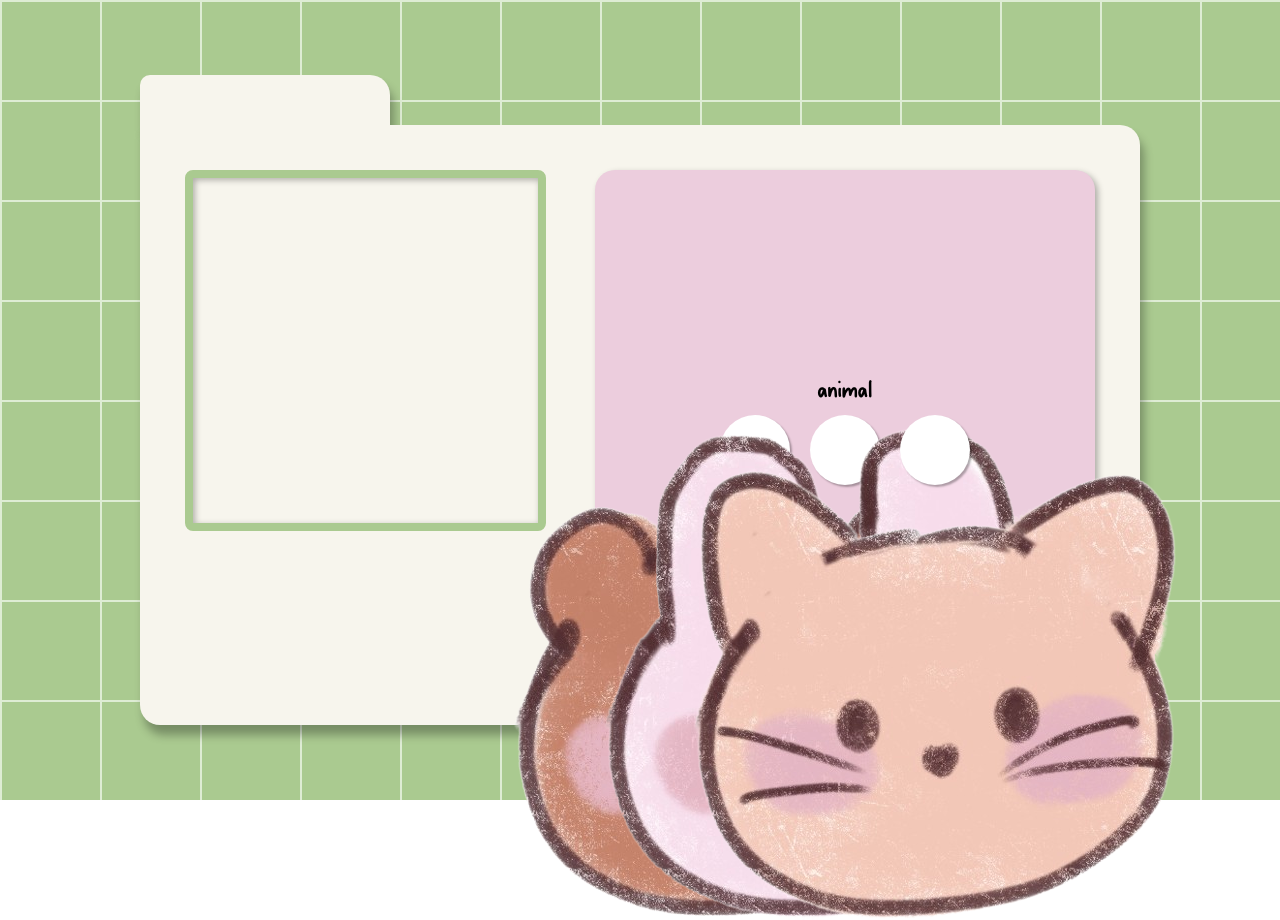
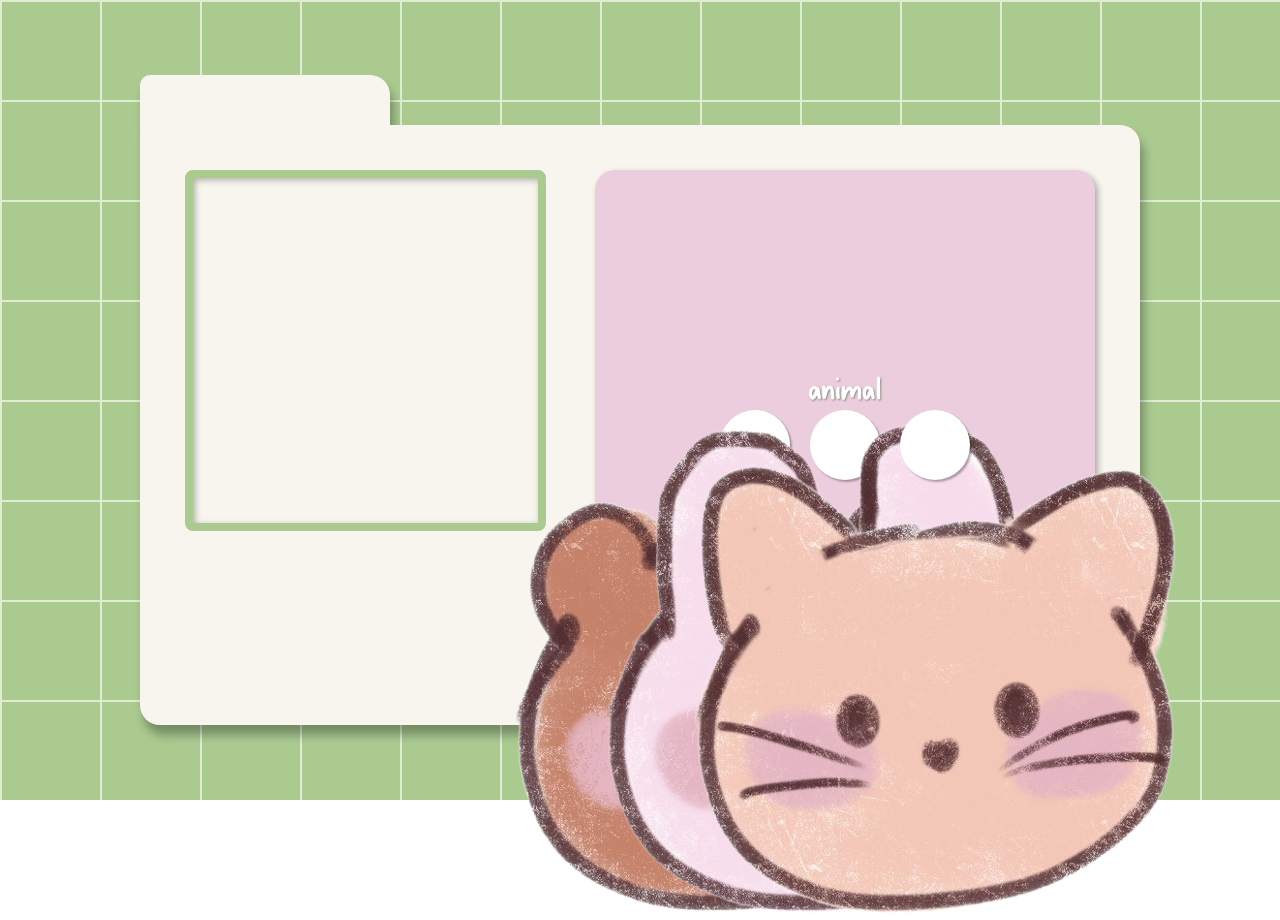
Before and after one commit to ayleenpt/icon_maker, a React (Create React App) app: page / in a window 1280 px wide. Built offline with nearby package versions, Linux system fonts and the light colour scheme.

Commit message:
style for text

```diff
--- a/src/components/Options.js
+++ b/src/components/Options.js
@@ -4,8 +4,10 @@ import SelectAnimalSection from './SelectAnimalSection';
 function Options() {
   return(
     <header className="options-window">
-      <div className="section-title">animal</div>
-      <SelectAnimalSection />
+      <div className="section-title">
+        animal
+        <SelectAnimalSection />
+      </div>
     </header>
   );
 }
--- a/src/styles/Options.css
+++ b/src/styles/Options.css
@@ -20,7 +20,7 @@
 
 .section-title {
   font-family: 'Naturaly';
-  font-size: 1.5em;
-  color: #000000;
-  margin: 10px;
+  font-size: 2em;
+  color: #ffffff;
+  text-shadow: 1px 1px 2px rgb(0, 50, 0, 0.4);
 }
```
